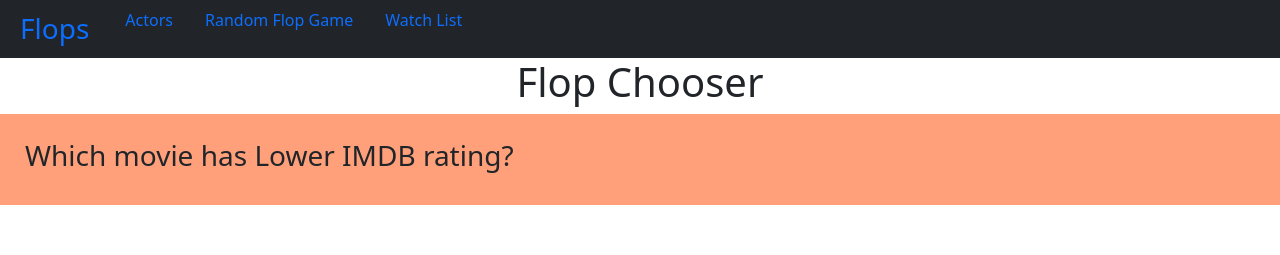
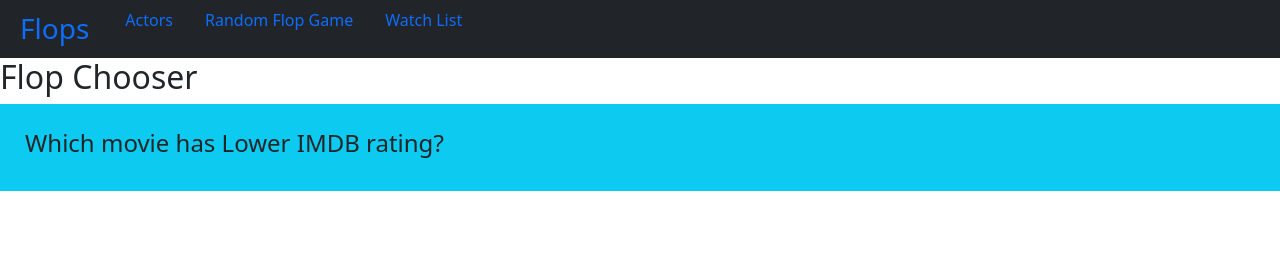
Before and after one commit to hardik-kapoor/flopmovies, an Angular app: page /randomflop in a window 1280 px wide. Shown: the top 255 px of the page. Built offline with nearby package versions, Linux system fonts and the light colour scheme.

Commit message:
minor display changes

```diff
--- a/src/app/actor-list/actor-list.component.html
+++ b/src/app/actor-list/actor-list.component.html
@@ -1,5 +1,5 @@
 <div>
-    <h4>Actors List</h4>
+    <h3>Actors List</h3>
     <a class="nav-link" [routerLink]='["/actors"]' [queryParams]='{showDetails:"true"}'>Show Details</a>
 
 
--- a/src/app/random-flop/random-flop.component.css
+++ b/src/app/random-flop/random-flop.component.css
@@ -10,7 +10,3 @@
 html{
     background-color: #ff4500;
 }
-
-.main_head{
-    text-align: center;
-}
--- a/src/app/random-flop/random-flop.component.html
+++ b/src/app/random-flop/random-flop.component.html
@@ -1,8 +1,8 @@
 <!DOCTYPE html>
-<h1 class="main_head">Flop Chooser</h1>
+<h2 class="main_head">Flop Chooser</h2>
 
-<div class="firstDiv" >
-  <h3>Which movie has Lower IMDB rating?</h3>
+<div class="firstDiv p-25 mb-1 bg-info" >
+  <h4>Which movie has Lower IMDB rating?</h4>
   <button (click)="playAgain()" [hidden]="!isPlayed" class="btn btn-primary">Play Again</button>
 </div>
 
--- a/src/app/watch-list-item/watch-list-item.component.css
+++ b/src/app/watch-list-item/watch-list-item.component.css
@@ -1,4 +1,3 @@
-
 
 i{
     cursor: pointer;
```
